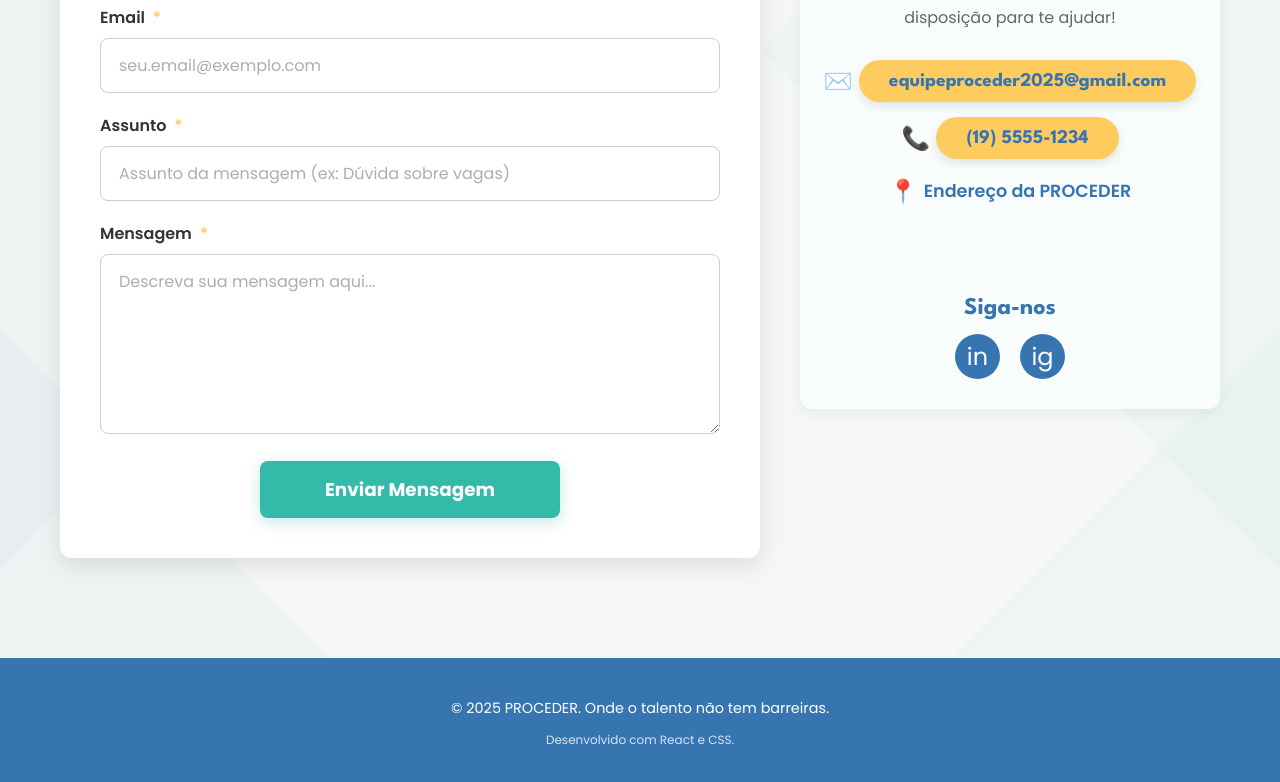
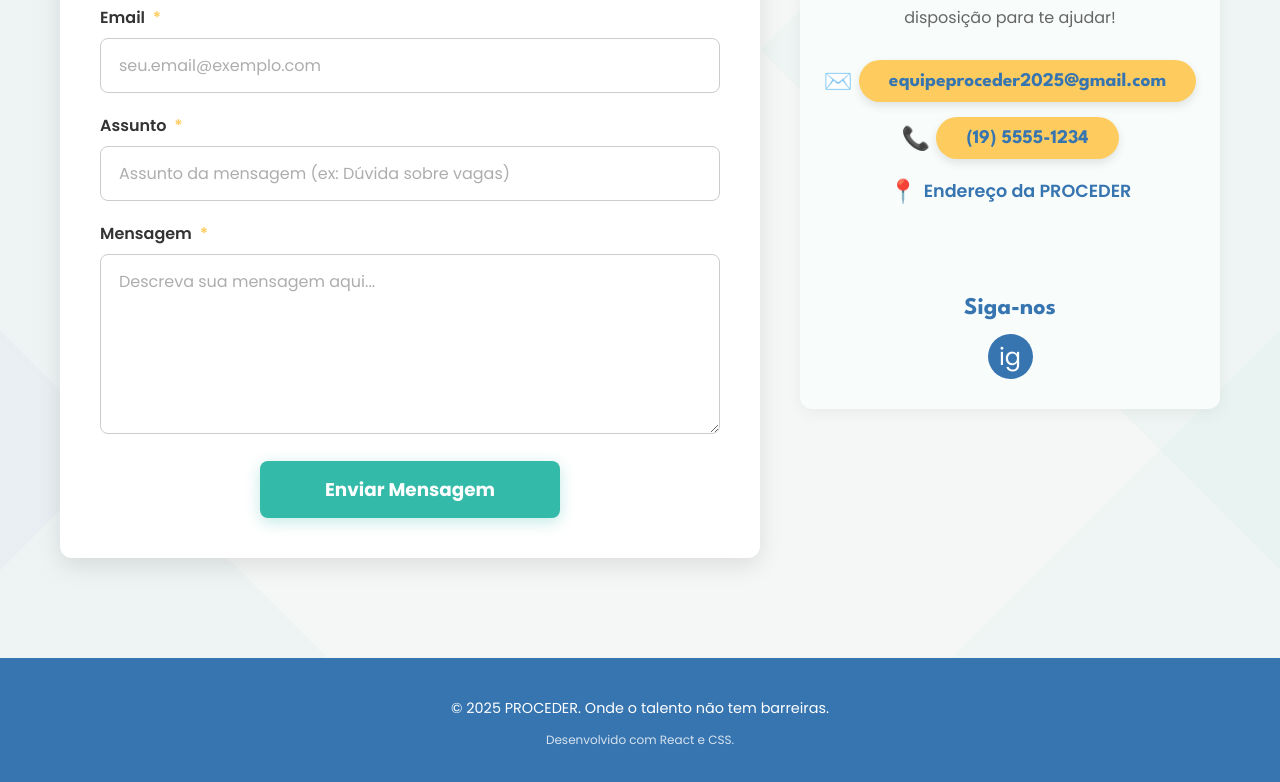
Before and after one commit to Hakonee/proceder, a React (Vite) app: page /proceder/contato in a window 1280 px wide. Shown: the part 750-1532 px from the top of the page. Built offline with nearby package versions, Linux system fonts and the light colour scheme.

Commit message:
Remover link do LinkedIn da página de contato

```diff
--- a/src/pages/Contact.jsx
+++ b/src/pages/Contact.jsx
@@ -121,10 +121,6 @@ function Contact() {
           <div className="social-media-links">
             <h3 className="social-media-title">Siga-nos</h3>
             <div className="social-icons">
-              <a href="https://linkedin.com/company/proceder" target="_blank" rel="noopener noreferrer" className="social-icon-link">
-                {/* <FontAwesomeIcon icon={faLinkedin} /> */}
-                <span className="social-icon">in</span> {/* Exemplo de texto, substituir por ícone */}
-              </a>
               <a href="https://www.instagram.com/proceder.oficial?igsh=MXN6bnRpMG1oM3kxaw%3D%3D&utm_source=qr" target="_blank" rel="noopener noreferrer" className="social-icon-link">
                 {/* <FontAwesomeIcon icon={faInstagram} /> */}
                 <span className="social-icon">ig</span> {/* Exemplo de texto, substituir por ícone */}
```
